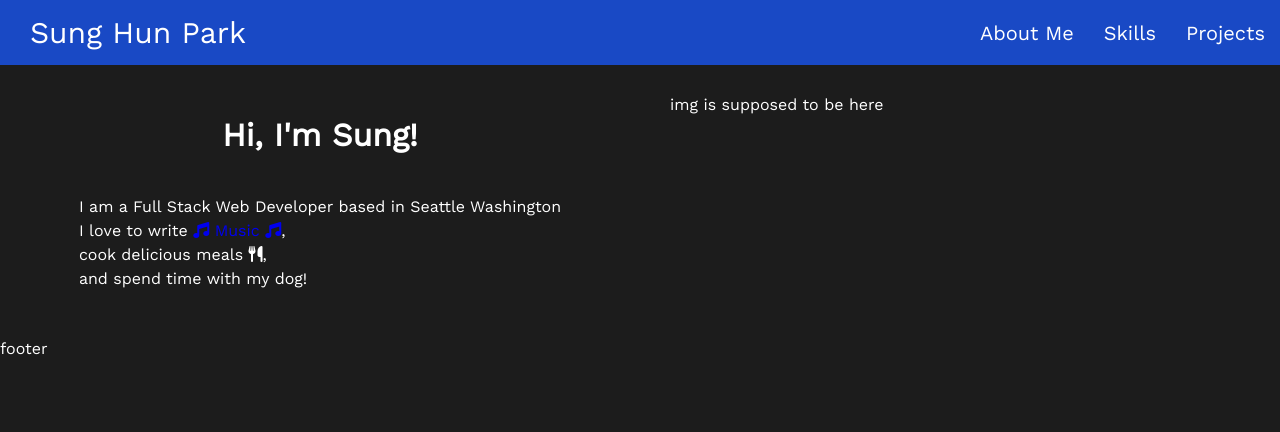
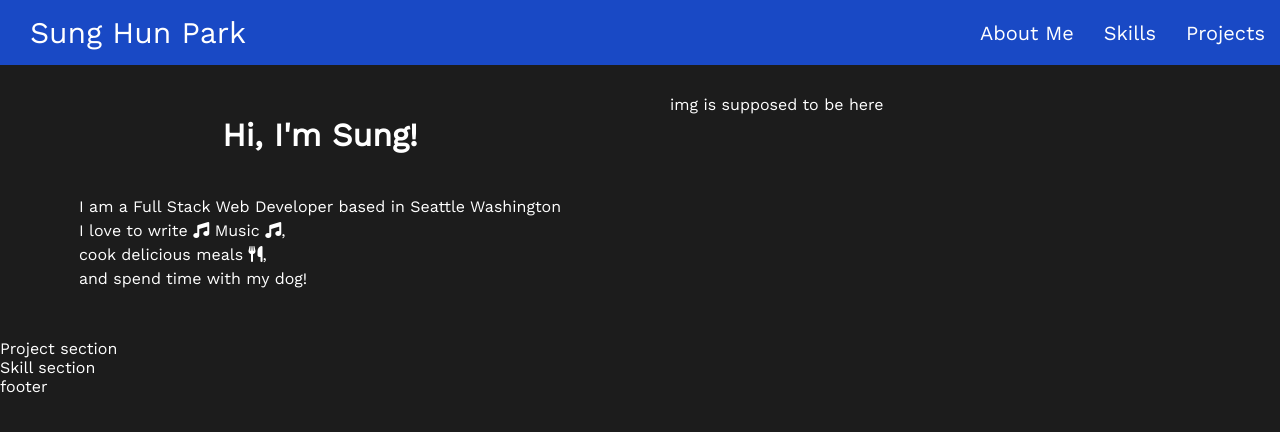
Before and after one commit to SunghunP/front-sung-portfolio, a React (Create React App) app: page / in a window 1280 px wide. Shown: the top 432 px of the page. Built offline with nearby package versions, Linux system fonts and the light colour scheme.

Commit message:
Refactor main page into sections/components

```diff
--- a/src/components/Header.jsx
+++ b/src/components/Header.jsx
@@ -29,6 +29,7 @@ const StyledHeader = styled.header`
 			height: 3px;
 			bottom: 0;
 			left: 0;
+			border-radius: 20px;
 			background-color: #11ACD1;
 			transform-origin: bottom right;
 			transition: transform 0.25s ease-out;
--- /dev/null
+++ b/src/pages/About.js
@@ -0,0 +1,5 @@
+export default function About() {
+  return <div>
+    f
+  </div>
+}
--- a/src/pages/Home.js
+++ b/src/pages/Home.js
@@ -1,51 +1,16 @@
-import styled from "styled-components";
+import styled from 'styled-components';
+import AboutSection from '../sections/AboutSection';
+import ProjectSection from '../sections/ProjectSection';
+import SkillSection from '../sections/SkillSection';
 
 const StyledContentBody = styled.div`
 	width: 100%;
-	.half-column {
-		width: 50vw;
-		align-items: center;
-		justify-content: center;
-		padding: 30px;
-	}
-
-	.links {
-		color: ${props => props.themes.mainText};
-		text-decoration: none;
-	}
-
-	p div {
-		margin: 5px;
-	}
 `;
 
-export default function Home (themes) {
-	return <StyledContentBody themes={themes}>
-		<intro className='flex'>
-			<div className="half-column flex col">
-				<h1>Hi, I'm Sung!</h1>
-				<p>
-					<div>
-						I am a Full Stack Web Developer based in Seattle Washington
-					</div>
-					<div>
-						I love to write
-						<a className='links' href="https://soundcloud.com/joseph-park-775519631"> <i class="fa-solid fa-music"></i> Music <i class="fa-solid fa-music"></i>
-						</a>,
-					</div>
-					<div>
-						cook delicious meals <i class="fa-solid fa-utensils"></i>,
-					</div>
-					<div>
-						and spend time with my dog!
-					</div>
-				</p>
-			</div>
-
-			<div className="half-column">
-				img is supposed to be here
-			</div>
-		</intro>
-
+export default function Home ({themes}) {
+	return <StyledContentBody>
+		<AboutSection themes={themes}></AboutSection>
+		<ProjectSection></ProjectSection>
+		<SkillSection></SkillSection>
 	</StyledContentBody>
 };
--- /dev/null
+++ b/src/sections/AboutSection.jsx
@@ -0,0 +1,47 @@
+import styled from 'styled-components';
+
+const StyledDiv = styled.div`
+	.half-column {
+		width: 50vw;
+		align-items: center;
+		justify-content: center;
+		padding: 30px;
+	}
+
+	.links {
+		color: ${props => props.themes.mainText};
+		text-decoration: none;
+	}
+
+	p div {
+		margin: 5px;
+	}
+`
+
+export default function AboutSection({themes}) {
+  return  <StyledDiv className='flex' themes={themes}>
+    <div className="half-column flex col">
+      <h1>Hi, I'm Sung!</h1>
+      <p>
+        <div>
+          I am a Full Stack Web Developer based in Seattle Washington
+        </div>
+        <div>
+          I love to write
+          <a className='links' href="https://soundcloud.com/joseph-park-775519631"> <i class="fa-solid fa-music"></i> Music <i class="fa-solid fa-music"></i>
+          </a>,
+        </div>
+        <div>
+          cook delicious meals <i class="fa-solid fa-utensils"></i>,
+        </div>
+        <div>
+          and spend time with my dog!
+        </div>
+      </p>
+    </div>
+
+    <div className="half-column">
+      img is supposed to be here
+    </div>
+  </StyledDiv>
+}
--- /dev/null
+++ b/src/sections/ProjectSection.jsx
@@ -0,0 +1,5 @@
+export default function ProjectSection() {
+  return <div>
+    Project section
+  </div>
+}
--- /dev/null
+++ b/src/sections/SkillSection.jsx
@@ -0,0 +1,5 @@
+export default function SkillSection() {
+  return <div>
+    Skill section
+  </div>
+}
```
